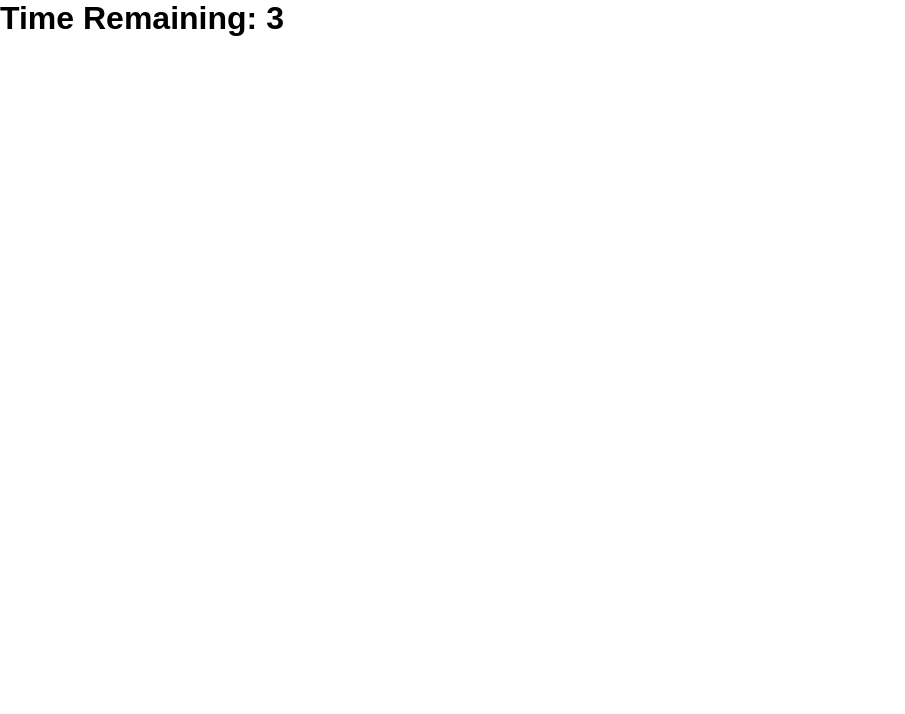
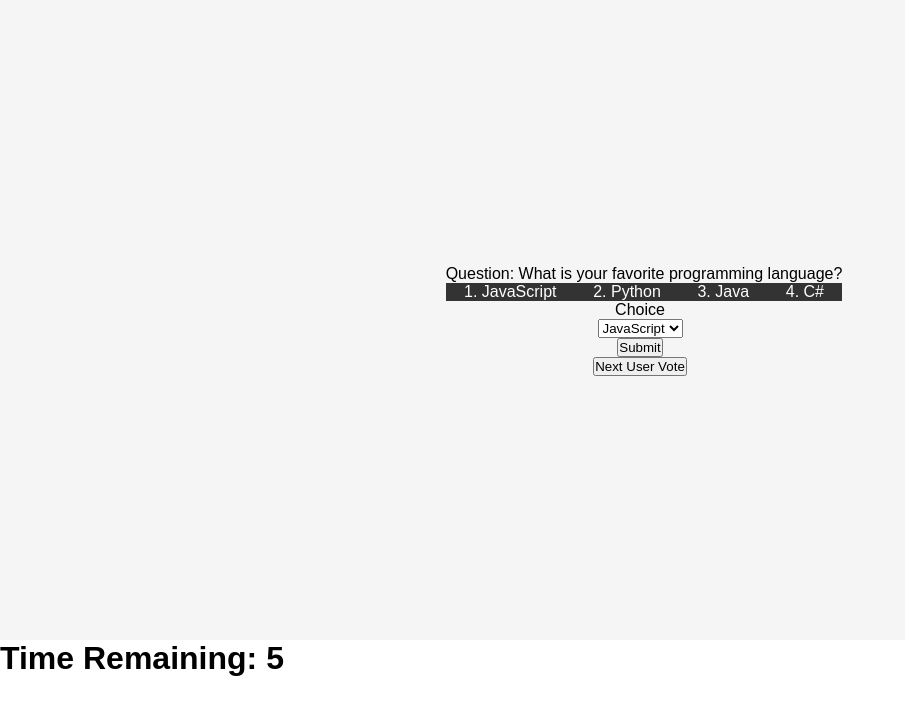
Before and after one commit to hassan-ali-lab/ead_exam, a React (Create React App) app: page / in a window 1280 px wide. Shown: the top 714 px of the page, without its empty margins (0-905 px from the left). Built offline with nearby package versions, Linux system fonts and the light colour scheme.

Commit message:
Done with exam

```diff
--- a/src/AnotherUserParticipation.js
+++ b/src/AnotherUserParticipation.js
@@ -1,3 +1,4 @@
+
 const AnotherUserParticipation = (props) => {
     return <div>
         <button onClick={() => props.handleClick(false)}>Next User Vote</button>
--- a/src/App.js
+++ b/src/App.js
@@ -42,7 +42,7 @@ class App extends Component {
             <Space>
                 <ThankYouMessage disableComponents={this.state.disabledComponents}/></Space>
             <Space> <PollDisplay data={this.state.data}/></Space>
-            <div><UserParticipation disableComponents={this.state.disabledComponents} handleClick={this.handleClick}
+            <div><UserParticipation disableComponents={this.state.disabledComponents} handleDisable={this.handleClick}
                                     updateVote={this.updateVote}
                                     choices={this.state.data.choices}
 
--- a/src/UserParticipation.js
+++ b/src/UserParticipation.js
@@ -9,21 +9,21 @@ const UserParticipation = (props) => {
         console.log(choice)
 
 
-        props.handleClick(true)
+        props.handleDisable(true)
         // vote update in data
         props.updateVote(choice)
-
+        console.log(choice)
         e.target.reset()
 
     }
 
 
-    return <Form onSubmit={submitHandle}>
+    return <form onSubmit={submitHandle}>
         <label htmlFor="choice">Choice</label>
         <select id="choice" name="choice" disabled={props.disableComponents}>
             {props.choices.map(d => <option key={d.id} value={d.label}>{d.label}</option>)}
         </select>
-        <Button type="submit">Submit</Button>
-    </Form>
+        <button type="submit">Submit</button>
+    </form>
 }
 export default UserParticipation
--- a/src/index.js
+++ b/src/index.js
@@ -9,7 +9,7 @@ import Timer from "./Timer";
 const root = ReactDOM.createRoot(document.getElementById('root'));
 root.render(<React.Fragment>
 
-    {/*<App/>*/}
+    <App/>
     <Timer/>
 
 </React.Fragment>);
--- a/src/style.css
+++ b/src/style.css
@@ -1,10 +1,32 @@
 
 .app {
     background-color: #f5f5f5;
-    height: 100vh;
+    height: 80vh;
     width: 100%;
     display: flex;
     flex-direction: column;
     justify-content: center;
     align-items: center;
 }
+
+/*style ul*/
+ul {
+    list-style-type: none;
+    margin: 0;
+    padding: 0;
+    overflow: hidden;
+    background-color: #333;
+    color: white;
+    width: 100%;
+    display: flex;
+    justify-content: space-around;
+    flex-direction: row;
+}
+
+/*style form*/
+form {
+    display: flex;
+    flex-direction: column;
+    justify-content: center;
+    align-items: center;
+}
```
